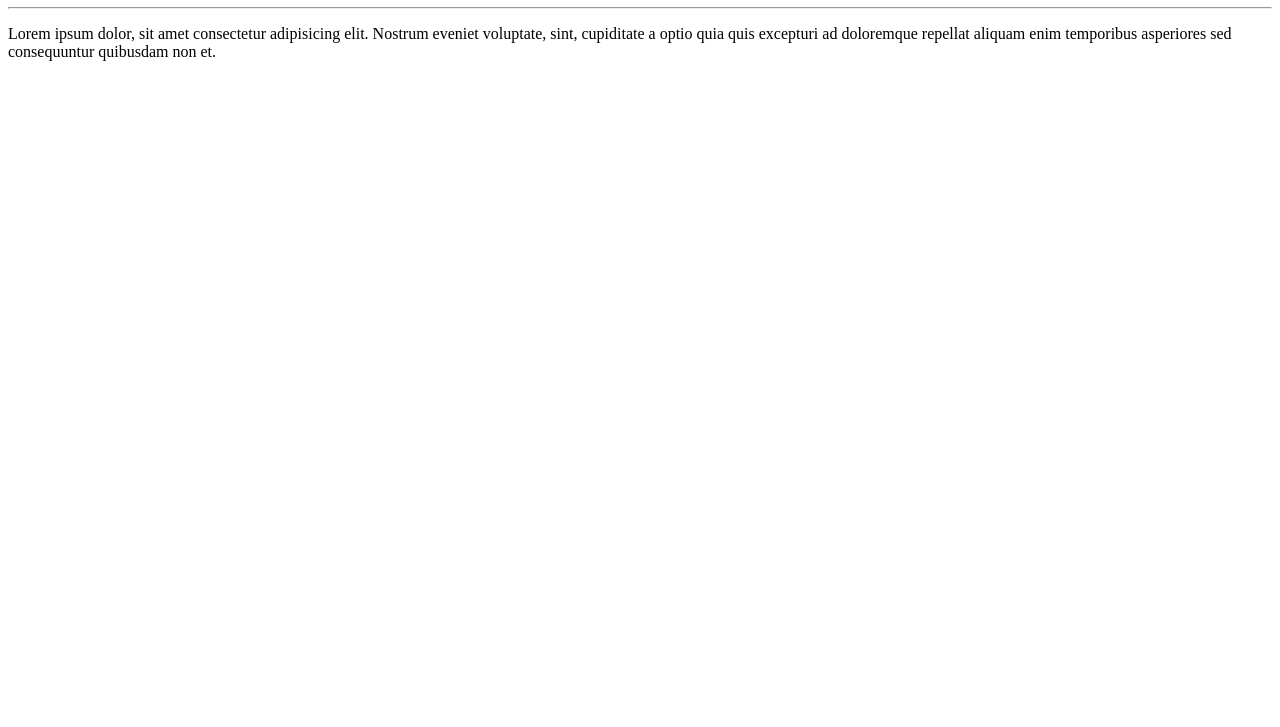
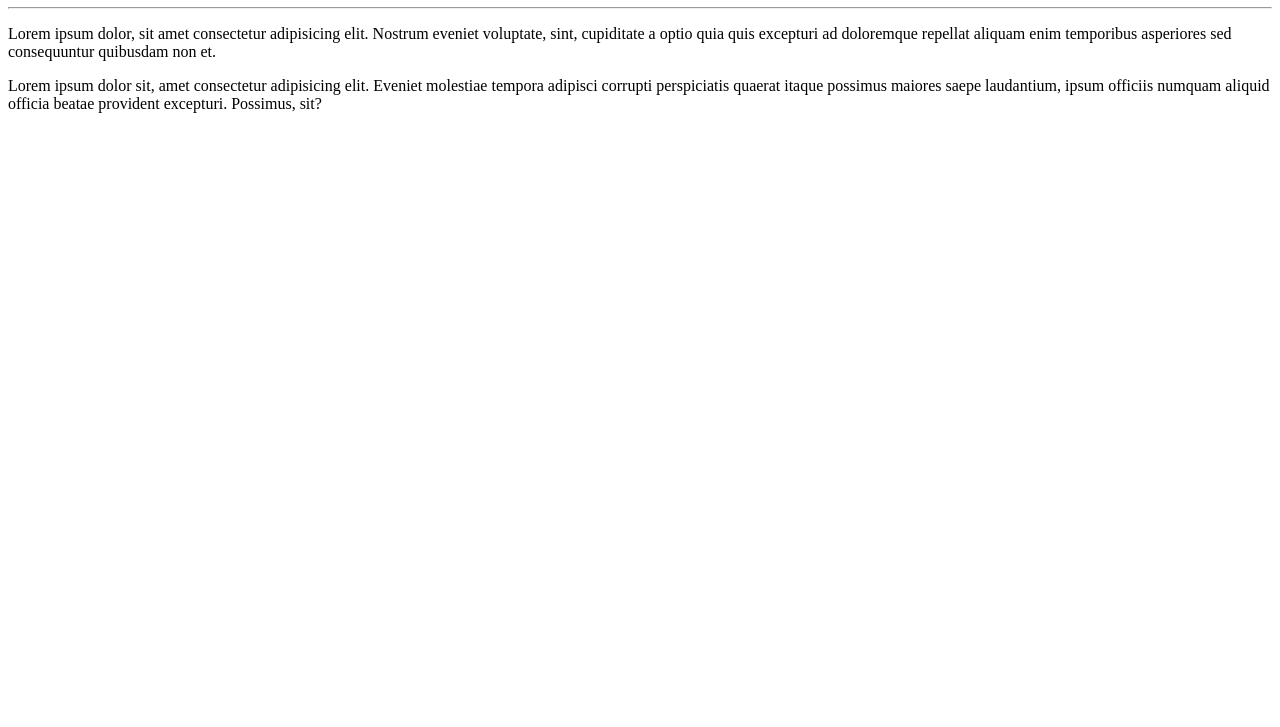
Before and after one commit to cezarrm/Ola-Mundo, a plain HTML site: page site-exemplo/index.html in a window 1280 px wide. Shown: the part 73-800 px from the top of the page. Drawn offline with Linux system fonts and the light colour scheme.

Commit message:
Adicionei um parágrafo

```diff
--- a/site-exemplo/index.html
+++ b/site-exemplo/index.html
@@ -10,5 +10,7 @@
     <h1>Olá, Mundo!</h1>
     <hr>
     <p>Lorem ipsum dolor, sit amet consectetur adipisicing elit. Nostrum eveniet voluptate, sint, cupiditate a optio quia quis excepturi ad doloremque repellat aliquam enim temporibus asperiores sed consequuntur quibusdam non et.</p>
+
+    <p>Lorem ipsum dolor sit, amet consectetur adipisicing elit. Eveniet molestiae tempora adipisci corrupti perspiciatis quaerat itaque possimus maiores saepe laudantium, ipsum officiis numquam aliquid officia beatae provident excepturi. Possimus, sit?</p>
 </body>
 </html>
```
